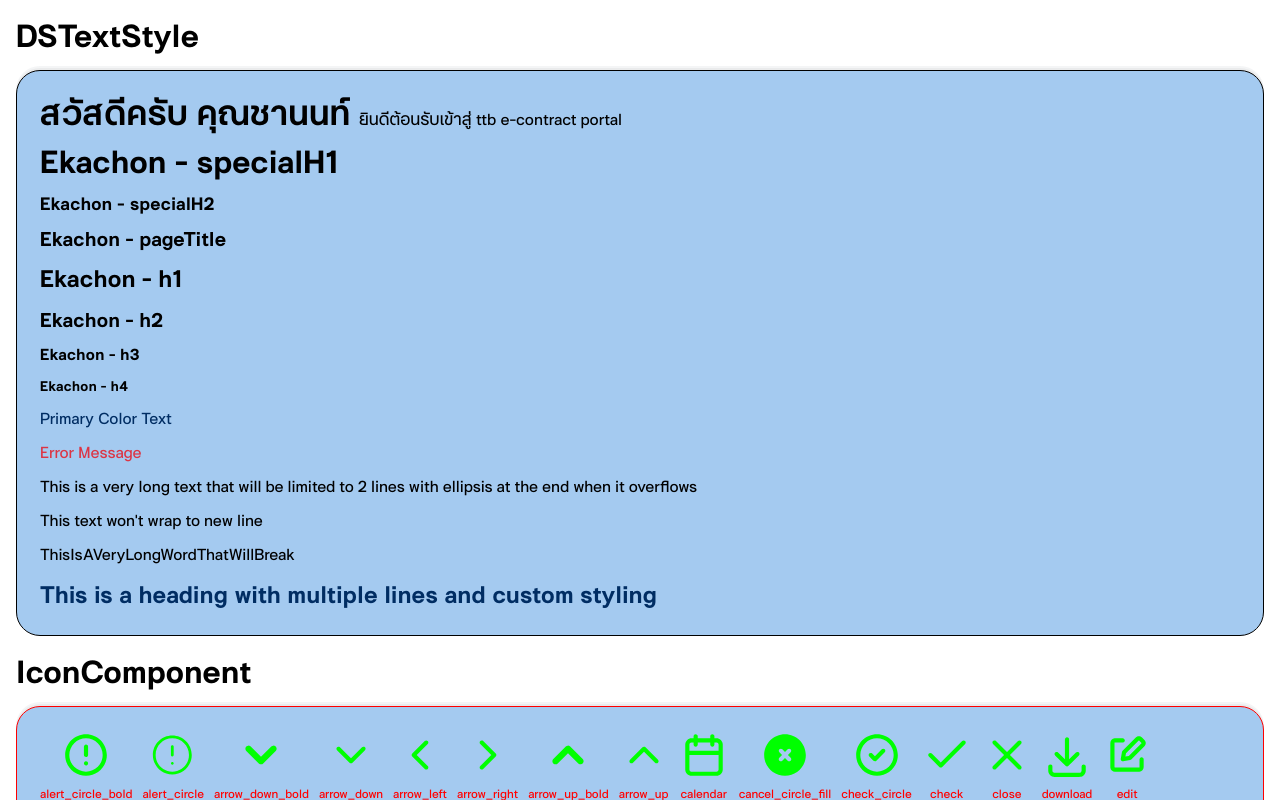
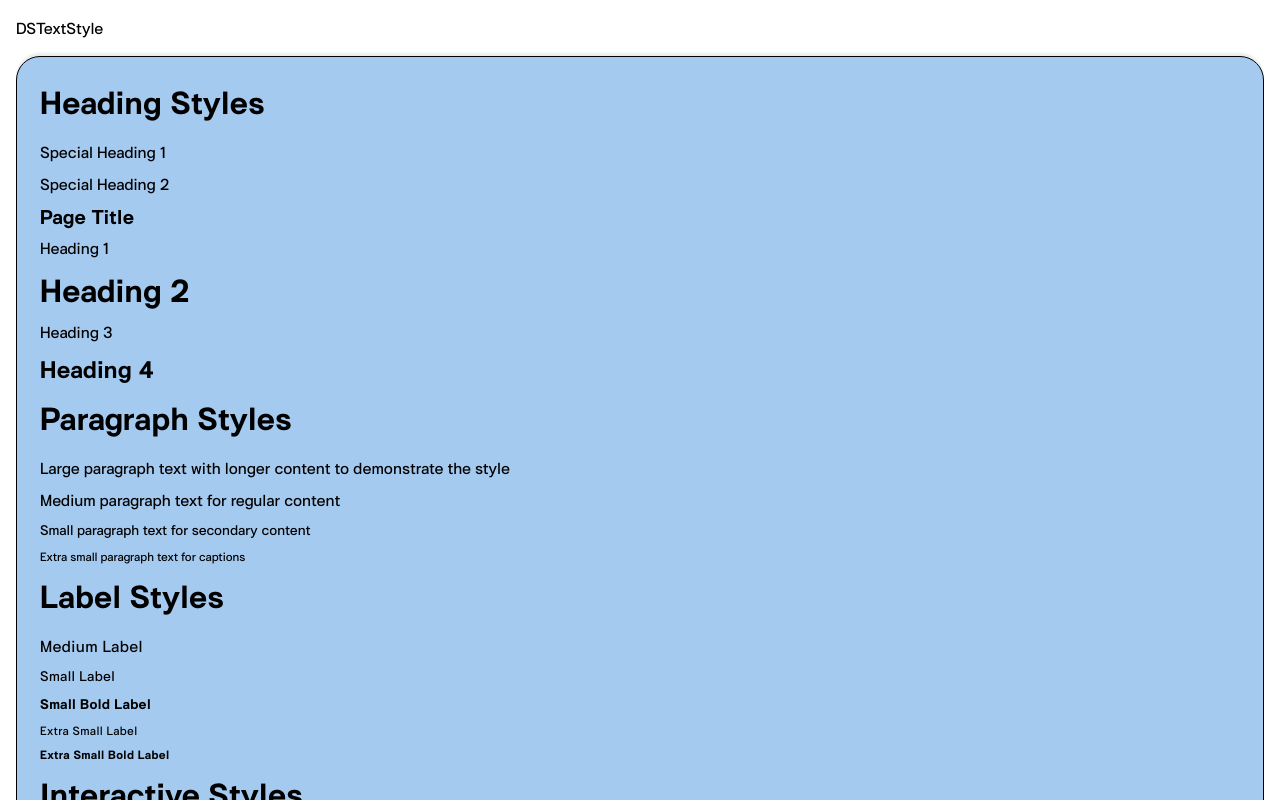
Before and after one commit to bussakorn033/test-next-zustand, a Next.js app: page / in a window 1280 px wide. Shown: the top 800 px of the page. Built offline with nearby package versions, Linux system fonts and the light colour scheme.

Commit message:
feat: enhance text styling components with new variants and improved props

```diff
--- a/app/globals.css
+++ b/app/globals.css
@@ -2,10 +2,10 @@
 
 /* Regular */
 @font-face {
-  font-family: 'Ekachon';
-  src: url('/fonts/Ekachon/Ekachon-Regular.woff2') format('woff2'),
-       url('/fonts/Ekachon/Ekachon-Regular.woff') format('woff'),
-       url('/fonts/Ekachon/Ekachon-Regular.ttf') format('truetype');
+  font-family: "Ekachon";
+  src: url("/fonts/Ekachon/Ekachon-Regular.woff2") format("woff2"),
+    url("/fonts/Ekachon/Ekachon-Regular.woff") format("woff"),
+    url("/fonts/Ekachon/Ekachon-Regular.ttf") format("truetype");
   font-weight: 400;
   font-style: normal;
   font-display: swap;
@@ -13,10 +13,10 @@
 
 /* Regular Italic */
 @font-face {
-  font-family: 'Ekachon';
-  src: url('/fonts/Ekachon/Ekachon-Italic.woff2') format('woff2'),
-       url('/fonts/Ekachon/Ekachon-Italic.woff') format('woff'),
-       url('/fonts/Ekachon/Ekachon-Italic.ttf') format('truetype');
+  font-family: "Ekachon";
+  src: url("/fonts/Ekachon/Ekachon-Italic.woff2") format("woff2"),
+    url("/fonts/Ekachon/Ekachon-Italic.woff") format("woff"),
+    url("/fonts/Ekachon/Ekachon-Italic.ttf") format("truetype");
   font-weight: 400;
   font-style: italic;
   font-display: swap;
@@ -24,10 +24,10 @@
 
 /* Extra Light */
 @font-face {
-  font-family: 'Ekachon';
-  src: url('/fonts/Ekachon/Ekachon-ExtraLight.woff2') format('woff2'),
-       url('/fonts/Ekachon/Ekachon-ExtraLight.woff') format('woff'),
-       url('/fonts/Ekachon/Ekachon-ExtraLight.ttf') format('truetype');
+  font-family: "Ekachon";
+  src: url("/fonts/Ekachon/Ekachon-ExtraLight.woff2") format("woff2"),
+    url("/fonts/Ekachon/Ekachon-ExtraLight.woff") format("woff"),
+    url("/fonts/Ekachon/Ekachon-ExtraLight.ttf") format("truetype");
   font-weight: 200;
   font-style: normal;
   font-display: swap;
@@ -35,10 +35,10 @@
 
 /* Extra Light Italic */
 @font-face {
-  font-family: 'Ekachon';
-  src: url('/fonts/Ekachon/Ekachon-ExtraLightItalic.woff2') format('woff2'),
-       url('/fonts/Ekachon/Ekachon-ExtraLightItalic.woff') format('woff'),
-       url('/fonts/Ekachon/Ekachon-ExtraLightItalic.ttf') format('truetype');
+  font-family: "Ekachon";
+  src: url("/fonts/Ekachon/Ekachon-ExtraLightItalic.woff2") format("woff2"),
+    url("/fonts/Ekachon/Ekachon-ExtraLightItalic.woff") format("woff"),
+    url("/fonts/Ekachon/Ekachon-ExtraLightItalic.ttf") format("truetype");
   font-weight: 200;
   font-style: italic;
   font-display: swap;
@@ -46,10 +46,10 @@
 
 /* Light */
 @font-face {
-  font-family: 'Ekachon';
-  src: url('/fonts/Ekachon/Ekachon-Light.woff2') format('woff2'),
-       url('/fonts/Ekachon/Ekachon-Light.woff') format('woff'),
-       url('/fonts/Ekachon/Ekachon-Light.ttf') format('truetype');
+  font-family: "Ekachon";
+  src: url("/fonts/Ekachon/Ekachon-Light.woff2") format("woff2"),
+    url("/fonts/Ekachon/Ekachon-Light.woff") format("woff"),
+    url("/fonts/Ekachon/Ekachon-Light.ttf") format("truetype");
   font-weight: 300;
   font-style: normal;
   font-display: swap;
@@ -57,10 +57,10 @@
 
 /* Light Italic */
 @font-face {
-  font-family: 'Ekachon';
-  src: url('/fonts/Ekachon/Ekachon-LightItalic.woff2') format('woff2'),
-       url('/fonts/Ekachon/Ekachon-LightItalic.woff') format('woff'),
-       url('/fonts/Ekachon/Ekachon-LightItalic.ttf') format('truetype');
+  font-family: "Ekachon";
+  src: url("/fonts/Ekachon/Ekachon-LightItalic.woff2") format("woff2"),
+    url("/fonts/Ekachon/Ekachon-LightItalic.woff") format("woff"),
+    url("/fonts/Ekachon/Ekachon-LightItalic.ttf") format("truetype");
   font-weight: 300;
   font-style: italic;
   font-display: swap;
@@ -68,10 +68,10 @@
 
 /* Medium */
 @font-face {
-  font-family: 'Ekachon';
-  src: url('/fonts/Ekachon/Ekachon-Medium.woff2') format('woff2'),
-       url('/fonts/Ekachon/Ekachon-Medium.woff') format('woff'),
-       url('/fonts/Ekachon/Ekachon-Medium.ttf') format('truetype');
+  font-family: "Ekachon";
+  src: url("/fonts/Ekachon/Ekachon-Medium.woff2") format("woff2"),
+    url("/fonts/Ekachon/Ekachon-Medium.woff") format("woff"),
+    url("/fonts/Ekachon/Ekachon-Medium.ttf") format("truetype");
   font-weight: 500;
   font-style: normal;
   font-display: swap;
@@ -79,10 +79,10 @@
 
 /* Bold */
 @font-face {
-  font-family: 'Ekachon';
-  src: url('/fonts/Ekachon/Ekachon-Bold.woff2') format('woff2'),
-       url('/fonts/Ekachon/Ekachon-Bold.woff') format('woff'),
-       url('/fonts/Ekachon/Ekachon-Bold.ttf') format('truetype');
+  font-family: "Ekachon";
+  src: url("/fonts/Ekachon/Ekachon-Bold.woff2") format("woff2"),
+    url("/fonts/Ekachon/Ekachon-Bold.woff") format("woff"),
+    url("/fonts/Ekachon/Ekachon-Bold.ttf") format("truetype");
   font-weight: 700;
   font-style: normal;
   font-display: swap;
@@ -90,55 +90,146 @@
 
 /* Bold Italic */
 @font-face {
-  font-family: 'Ekachon';
-  src: url('/fonts/Ekachon/Ekachon-BoldItalic.woff2') format('woff2'),
-       url('/fonts/Ekachon/Ekachon-BoldItalic.woff') format('woff'),
-       url('/fonts/Ekachon/Ekachon-BoldItalic.ttf') format('truetype');
+  font-family: "Ekachon";
+  src: url("/fonts/Ekachon/Ekachon-BoldItalic.woff2") format("woff2"),
+    url("/fonts/Ekachon/Ekachon-BoldItalic.woff") format("woff"),
+    url("/fonts/Ekachon/Ekachon-BoldItalic.ttf") format("truetype");
   font-weight: 700;
   font-style: italic;
   font-display: swap;
 }
 
 :root {
-  /* Colors */
-  --color-primary: #002D63;
-  --color-secondary: #5B6A83;
-  --color-success: #28A745;
-  --color-danger: #DC3545;
-  --color-warning: #FFC107;
-  --color-info: #17A2B8;
+  /* Base Colors */
+  --color-neutral-dark: #002d63; /* Primary dark blue */
+  --color-neutral-light: #ffffff; /* Primary white */
+  --color-neutral-grey: #5b6a83; /* Secondary text */
+  --color-neutral-grey-light: #7d8999; /* Tertiary text */
+  --color-neutral-grey-lighter: #b0bccb; /* Quaternary text */
 
-  /* Font Sizes */
-  --font-size-heading-1-large: 32px;
-  --font-size-heading-1: 24px;
-  --font-size-heading-2: 20px;
-  --font-size-heading-2-small: 18px;
-  --font-size-base: 16px;
-  --font-size-small: 14px;
-  --font-size-xsmall: 12px;
+  /* Brand Colors */
+  --color-primary: #002d63; /* Primary brand color */
+  --color-secondary: #5b6a83; /* Secondary brand color */
+  --color-accent: #0050f0; /* Accent color */
+
+  /* Status Colors */
+  --color-success: #28a745; /* Success green */
+  --color-danger: #dc3545; /* Error red */
+  --color-warning: #ffc107; /* Warning yellow */
+  --color-info: #17a2b8; /* Info blue */
+
+  /* Text Colors */
+  --text-primary-dark: var(--color-neutral-dark);
+  --text-primary-light: var(--color-neutral-light);
+  --text-secondary: var(--color-neutral-grey);
+  --text-tertiary: var(--color-neutral-grey-light);
+  --text-quaternary: var(--color-neutral-grey-lighter);
+  --text-accent: var(--color-accent);
+  --text-error: #da2110;
+
+  /* Component Colors */
+  --component-light: var(--color-neutral-dark);
+  --component-primary: var(--color-neutral-light);
+  --component-ghost: #f68b1f;
+
+  /* Additional Status Colors */
+  --green-700: #388e3c;
+  --red-700: #d32f2f;
+  --warning-strong: #feae00;
+
+  /* Legacy Colors - Consider deprecating */
+  /* --Colors-DataDisplay-Text-Text-Primary-Dark: var(--color-neutral-dark);
+  --Colors-DataEntry-Text-Text-Primary-Dark: var(--color-neutral-dark);
+  --Colors-DataEntry-Text-Text-Secondary: var(--text-secondary);
+  --Colors-DataEntry-Text-Text-Quaternary: var(--text-quaternary);
+  --Colors-Accent-Icon-Icon-Strong: var(--color-accent);
+  --Colors-Accent-Text-Text-Strong: var(--color-accent);
+  --PageLight-TextDefault: var(--color-neutral-dark);
+  --PageLight-Desc: var(--color-neutral-grey-light); */
 
   /* Font Weights */
   --font-weight-extralight: 200;
   --font-weight-light: 300;
   --font-weight-regular: 400;
   --font-weight-medium: 500;
+  --font-weight-semibold: 600;
   --font-weight-bold: 700;
+  --font-weight-extrabold: 800;
+
+  /* Font Sizes */
+  --font-size-60: 60px;
+  --font-size-58: 58px;
+  --font-size-56: 56px;
+  --font-size-54: 54px;
+  --font-size-52: 52px;
+  --font-size-50: 50px;
+  --font-size-48: 48px;
+  --font-size-46: 46px;
+  --font-size-44: 44px;
+  --font-size-42: 42px;
+  --font-size-40: 40px;
+  --font-size-38: 38px;
+  --font-size-36: 36px;
+  --font-size-34: 34px;
+  --font-size-32: 32px;
+  --font-size-30: 30px;
+  --font-size-28: 28px;
+  --font-size-26: 26px;
+  --font-size-24: 24px;
+  --font-size-22: 22px;
+  --font-size-20: 20px;
+  --font-size-18: 18px;
+  --font-size-16: 16px;
+  --font-size-14: 14px;
+  --font-size-12: 12px;
+  --font-size-10: 10px;
+  --font-size-8: 8px;
+  --font-size-6: 6px;
+  --font-size-4: 4px;
+  --font-size-2: 2px;
+  --font-size-0: 0px;
+  --font-size-base: 16px;
 
   /* Line Heights */
+  --line-height-60: 60px;
+  --line-height-58: 58px;
+  --line-height-56: 56px;
+  --line-height-54: 54px;
+  --line-height-52: 52px;
+  --line-height-50: 50px;
+  --line-height-48: 48px;
+  --line-height-46: 46px;
+  --line-height-44: 44px;
+  --line-height-42: 42px;
+  --line-height-40: 40px;
+  --line-height-38: 38px;
   --line-height-36: 36px;
+  --line-height-34: 34px;
   --line-height-32: 32px;
+  --line-height-30: 30px;
+  --line-height-28: 28px;
   --line-height-26: 26px;
   --line-height-24: 24px;
+  --line-height-22: 22px;
   --line-height-20: 20px;
   --line-height-18: 18px;
   --line-height-16: 16px;
+  --line-height-14: 14px;
+  --line-height-12: 12px;
+  --line-height-10: 10px;
+  --line-height-8: 8px;
+  --line-height-6: 6px;
+  --line-height-4: 4px;
+  --line-height-2: 2px;
+  --line-height-0: 0px;
+  --line-height-base: normal;
 
   /* Letter Spacing */
   --letter-spacing-wide: 0.4px;
   --letter-spacing-normal: normal;
 
   /* Font Family */
-  --font-family-primary: 'Ekachon', system-ui, sans-serif;
+  --font-family-primary: "Ekachon", system-ui, sans-serif;
 }
 
 /* Apply font family globally */
--- a/app/page.tsx
+++ b/app/page.tsx
@@ -46,52 +46,139 @@ export default function Home() {
           fullWidth
         >
           <>
-            <DSTextStyle variant="specialH1">
-              สวัสดีครับ คุณชานนท์{" "}
-              <DSTextStyle variant="span">
-                ยินดีต้อนรับเข้าสู่ ttb e-contract portal
+            {/* Headings */}
+            <DSBox direction="column" gap={16}>
+              <DSTextStyle variant="h2">Heading Styles</DSTextStyle>
+              <DSBox direction="column" gap={8}>
+                <DSTextStyle variant="specialH1">Special Heading 1</DSTextStyle>
+                <DSTextStyle variant="specialH2">Special Heading 2</DSTextStyle>
+                <DSTextStyle variant="pageTitle">Page Title</DSTextStyle>
+                <DSTextStyle variant="h1">Heading 1</DSTextStyle>
+                <DSTextStyle variant="h2">Heading 2</DSTextStyle>
+                <DSTextStyle variant="h3">Heading 3</DSTextStyle>
+                <DSTextStyle variant="h4">Heading 4</DSTextStyle>
+              </DSBox>
+            </DSBox>
+
+            {/* Paragraphs */}
+            <DSBox direction="column" gap={16}>
+              <DSTextStyle variant="h2">Paragraph Styles</DSTextStyle>
+              <DSBox direction="column" gap={8}>
+                <DSTextStyle variant="paragraphBig">
+                  Large paragraph text with longer content to demonstrate the
+                  style
                 </DSTextStyle>
+                <DSTextStyle variant="paragraphMedium">
+                  Medium paragraph text for regular content
+                </DSTextStyle>
+                <DSTextStyle variant="paragraphSmall">
+                  Small paragraph text for secondary content
+                </DSTextStyle>
+                <DSTextStyle variant="paragraphXSmall">
+                  Extra small paragraph text for captions
+                </DSTextStyle>
+              </DSBox>
+            </DSBox>
+
+            {/* Labels */}
+            <DSBox direction="column" gap={16}>
+              <DSTextStyle variant="h2">Label Styles</DSTextStyle>
+              <DSBox direction="column" gap={8}>
+                <DSTextStyle variant="labelMedium">Medium Label</DSTextStyle>
+                <DSTextStyle variant="labelSmall">Small Label</DSTextStyle>
+                <DSTextStyle variant="labelSmallBold">
+                  Small Bold Label
+                </DSTextStyle>
+                <DSTextStyle variant="labelXSmall">
+                  Extra Small Label
+                </DSTextStyle>
+                <DSTextStyle variant="labelXSmallBold">
+                  Extra Small Bold Label
+                </DSTextStyle>
+              </DSBox>
+            </DSBox>
+
+            {/* Interactive Elements */}
+            <DSBox direction="column" gap={16}>
+              <DSTextStyle variant="h2">Interactive Styles</DSTextStyle>
+              <DSBox direction="column" gap={8}>
+                <DSTextStyle variant="buttonBig">Large Button Text</DSTextStyle>
+                <DSTextStyle variant="buttonMedium">
+                  Medium Button Text
+                </DSTextStyle>
+                <DSTextStyle variant="buttonSmall">
+                  Small Button Text
+                </DSTextStyle>
+                <DSTextStyle variant="clickableLabel">
+                  Clickable Label
+                </DSTextStyle>
+              </DSBox>
+            </DSBox>
+
+            {/* Text Colors */}
+            <DSBox direction="column" gap={16}>
+              <DSTextStyle variant="h2">Text Colors</DSTextStyle>
+              <DSBox direction="column" gap={8}>
+                <DSTextStyle color="text-primary-dark">
+                  Primary Dark Text
+                </DSTextStyle>
+                <DSTextStyle color="color-primary">
+                  Primary Brand Color
+                </DSTextStyle>
+                <DSTextStyle color="color-secondary">
+                  Secondary Text
+                </DSTextStyle>
+                <DSTextStyle color="color-success">Success Message</DSTextStyle>
+                <DSTextStyle color="color-danger">Error Message</DSTextStyle>
+                <DSTextStyle color="color-warning">Warning Message</DSTextStyle>
+              </DSBox>
+            </DSBox>
+
+            {/* Text Formatting */}
+            <DSBox direction="column" gap={16}>
+              <DSTextStyle variant="h2">Text Formatting</DSTextStyle>
+              <DSBox direction="column" gap={8}>
+                {/* Line Limiting */}
+                <DSTextStyle limitLine={2} style={{width: "300px"}}>
+                  This is a very long text that will be limited to 2 lines. It
+                  demonstrates text truncation with ellipsis when content
+                  overflows the specified number of lines.
                 </DSTextStyle>
 
-            <DSTextStyle variant="specialH1">Ekachon - specialH1</DSTextStyle>
-            <DSTextStyle variant="specialH2">Ekachon - specialH2</DSTextStyle>
-            <DSTextStyle variant="pageTitle">Ekachon - pageTitle</DSTextStyle>
-            <DSTextStyle variant="h1">Ekachon - h1</DSTextStyle>
-            <DSTextStyle variant="h2">Ekachon - h2</DSTextStyle>
-            <DSTextStyle variant="h3">Ekachon - h3</DSTextStyle>
-            <DSTextStyle variant="h4">Ekachon - h4</DSTextStyle>
-
-            {/* Color examples */}
-            <DSTextStyle color="color-primary">Primary Color Text</DSTextStyle>
-            <DSTextStyle color="color-danger">Error Message</DSTextStyle>
-
-            {/* Line limit examples */}
-            <DSTextStyle limitLine={2} style={{width: "200px"}}>
-              This is a very long text that will be limited to 2 lines with
-              ellipsis at the end when it overflows
+                {/* White Space Handling */}
+                <DSTextStyle whiteSpace="nowrap" style={{width: "300px"}}>
+                  This text won't wrap to a new line even if it's very long
                 </DSTextStyle>
 
-            {/* White space examples */}
-            <DSTextStyle whiteSpace="nowrap">
-              This text won't wrap to new line
+                {/* Word Breaking */}
+                <DSTextStyle wordBreak="break-all" style={{width: "300px"}}>
+                  This is a very long word that will break at any point
                 </DSTextStyle>
 
-            {/* Word break examples */}
-            <DSTextStyle wordBreak="break-all" style={{width: "150px"}}>
-              ThisIsAVeryLongWordThatWillBreak
+                {/* Text Alignment */}
+                <DSBox direction="column" gap={4}>
+                  <DSTextStyle textAlign="left">Left aligned text</DSTextStyle>
+                  <DSTextStyle textAlign="center">
+                    Center aligned text
                   </DSTextStyle>
+                  <DSTextStyle textAlign="right">
+                    Right aligned text
+                  </DSTextStyle>
+                </DSBox>
+              </DSBox>
+            </DSBox>
 
-            {/* Combined examples */}
-            <DSTextStyle
-              variant="h1"
-              color="color-primary"
-              limitLine={3}
-              whiteSpace="pre-line"
-              wordBreak="break-word"
-              style={{maxWidth: "300px"}}
-            >
-              This is a heading with multiple lines and custom styling
+            {/* Nested Text */}
+            <DSBox direction="column" gap={16}>
+              <DSTextStyle variant="h2">Nested Text Example</DSTextStyle>
+              <DSTextStyle variant="h2">
+                Main Heading with{" "}
+                <DSTextStyle color="color-accent">
+                  inline accent text
+                </DSTextStyle>{" "}
+                and continuation
               </DSTextStyle>
+            </DSBox>
           </>
         </DSBox>
       </>
--- a/components/TextStyle/TextStyle.styled.tsx
+++ b/components/TextStyle/TextStyle.styled.tsx
@@ -9,96 +9,181 @@ const textStyleMixin = (
   fontSize: string,
   fontWeight: string,
   lineHeight: string,
-  letterSpacing: string
+  letterSpacing: string,
+  textTransform?: string,
+  fontFamily?: string
 ) => css`
-  font-family: var(--font-family-primary);
-  font-size: ${fontSize};
-  font-weight: ${fontWeight};
-  line-height: ${lineHeight};
-  letter-spacing: ${letterSpacing};
+  font-family: ${fontFamily ? fontFamily : "var(--font-family-primary)"};
+  font-size: var(${fontSize});
+  font-weight: var(${fontWeight});
+  line-height: var(${lineHeight});
+  letter-spacing: var(${letterSpacing});
   color: var(--text-color, currentColor);
+  text-transform: ${textTransform};
 `;
 
 export const TextStyle = styled.p<TextStyleProps>`
   ${({variant}) => {
     switch (variant) {
-      case "specialH1":
-        return textStyleMixin(
-          `var(--font-size-heading-1-large)`,
-          `var(--font-weight-bold)`,
-          "38px",
-          `var(--letter-spacing-wide)`
-        );
-
-      case "specialH2":
-        return textStyleMixin(
-          `var(--font-size-heading-2-small)`,
-          `var(--font-weight-bold)`,
-          `var(--line-height-26)`,
-          `var(--letter-spacing-wide)`
-        );
-
-      case "pageTitle":
-        return textStyleMixin(
-          `var(--font-size-heading-2)`,
-          `var(--font-weight-bold)`,
-          `var(--line-height-24)`,
-          `var(--letter-spacing-wide)`
-        );
-
-      case "h1":
-        return textStyleMixin(
-          `var(--font-size-heading-1)`,
-          `var(--font-weight-bold)`,
-          `var(--line-height-36)`,
-          `var(--letter-spacing-wide)`
-        );
-
+      // Desktop Headings
       case "h2":
         return textStyleMixin(
-          `var(--font-size-heading-2)`,
-          `var(--font-weight-bold)`,
-          `var(--line-height-26)`,
-          `var(--letter-spacing-wide)`
-        );
-
-      case "h3":
-        return textStyleMixin(
-          `var(--font-size-base)`,
-          `var(--font-weight-bold)`,
-          `var(--line-height-24)`,
-          `var(--letter-spacing-wide)`
+          "--font-size-32",
+          "--font-weight-bold",
+          "--line-height-44",
+          "--letter-spacing-wide"
         );
 
       case "h4":
         return textStyleMixin(
-          `var(--font-size-small)`,
-          `var(--font-weight-bold)`,
-          `var(--line-height-20)`,
-          `var(--letter-spacing-wide)`
+          "--font-size-24",
+          "--font-weight-bold",
+          "--line-height-34",
+          "--letter-spacing-wide"
         );
 
-      case "paragraphBig":
+      case "h6":
         return textStyleMixin(
-          `var(--font-size-heading-2-small)`,
-          `var(--font-weight-regular)`,
-          `var(--line-height-24)`,
-          `var(--letter-spacing-normal)`
+          "--font-size-16",
+          "--font-weight-bold",
+          "--line-height-24",
+          "--letter-spacing-wide"
         );
 
+      // Paragraphs
       case "paragraphMedium":
         return textStyleMixin(
-          `var(--font-size-base)`,
-          `var(--font-weight-regular)`,
-          `var(--line-height-24)`,
-          `var(--letter-spacing-normal)`
+          "--font-size-16",
+          "--font-weight-regular",
+          "--line-height-24",
+          "--letter-spacing-normal"
         );
+
+      case "paragraphSmall":
+        return textStyleMixin(
+          "--font-size-14",
+          "--font-weight-regular",
+          "--line-height-20",
+          "--letter-spacing-normal"
+        );
+
+      case "paragraphXSmall":
+        return textStyleMixin(
+          "--font-size-12",
+          "--font-weight-regular",
+          "--line-height-16",
+          "--letter-spacing-normal"
+        );
+
+      // Labels
+      case "labelMedium":
+        return textStyleMixin(
+          "--font-size-16",
+          "--font-weight-regular",
+          "--line-height-24",
+          "--letter-spacing-wide"
+        );
+
+      case "labelSmall":
+        return textStyleMixin(
+          "--font-size-14",
+          "--font-weight-regular",
+          "--line-height-20",
+          "--letter-spacing-wide"
+        );
+
+      case "labelSmallBold":
+        return textStyleMixin(
+          "--font-size-14",
+          "--font-weight-bold",
+          "--line-height-20",
+          "--letter-spacing-wide"
+        );
+
+      case "labelXSmall":
+        return textStyleMixin(
+          "--font-size-12",
+          "--font-weight-regular",
+          "--line-height-16",
+          "--letter-spacing-wide"
+        );
+
+      case "labelXSmallBold":
+        return textStyleMixin(
+          "--font-size-12",
+          "--font-weight-bold",
+          "--line-height-16",
+          "--letter-spacing-wide"
+        );
+
+      // Values
+      case "valueSmall":
+        return textStyleMixin(
+          "--font-size-14",
+          "--font-weight-regular",
+          "--line-height-20",
+          "--letter-spacing-normal"
+        );
+
+      // Buttons
+      case "buttonMedium":
+        return textStyleMixin(
+          "--font-size-16",
+          "--font-weight-bold",
+          "--line-height-24",
+          "--letter-spacing-wide"
+        );
+
+      case "buttonBig":
+        return textStyleMixin(
+          "--font-size-20",
+          "--font-weight-bold",
+          "--line-height-32",
+          "--letter-spacing-wide"
+        );
+
+      // Special Cases
+      case "pageTitle":
+        return textStyleMixin(
+          "--font-size-20",
+          "--font-weight-bold",
+          "--line-height-24",
+          "--letter-spacing-wide"
+        );
+
+      case "allCapSmall":
+        return textStyleMixin(
+          "--font-size-12",
+          "--font-weight-regular",
+          "--line-height-16",
+          "--letter-spacing-wide",
+          "uppercase"
+        );
+
+      // Mobile Specific
+      case "mobileH4":
+        return textStyleMixin(
+          "--font-size-14",
+          "--font-weight-bold",
+          "--line-height-20",
+          "--letter-spacing-wide"
+        );
+
+      case "mobileLabelSmallBold":
+        return textStyleMixin(
+          "--font-size-14",
+          "--font-weight-bold",
+          "--line-height-24",
+          "--letter-spacing-wide"
+        );
+
+      // Default style
       default:
         return textStyleMixin(
-          `var(--font-size-base)`,
-          `var(--font-weight-regular)`,
-          `var(--line-height-24)`,
-          `var(--letter-spacing-normal)`
+          "--font-size-16",
+          "--font-weight-regular",
+          "--line-height-24",
+          "--letter-spacing-normal"
         );
     }
   }}
--- a/components/TextStyle/TextStyle.tsx
+++ b/components/TextStyle/TextStyle.tsx
@@ -21,8 +21,7 @@ export const DSTextStyle = forwardRef<
       limitLine,
       whiteSpace,
       wordBreak,
-      style,
-      ...rest
+      textAlign,
     }: DSTextStyleProps,
     ref
   ) => {
@@ -69,12 +68,11 @@ export const DSTextStyle = forwardRef<
         limitLine={limitLine}
         whiteSpace={whiteSpace}
         wordBreak={wordBreak}
+        textAlign={textAlign}
         style={
           {
             "--text-color": color && `var(--${color})`,
             "--ds-text-style-limit-line": limitLine,
-            whiteSpace: whiteSpace,
-            wordBreak: wordBreak,
           } as React.CSSProperties
         }
       >
```
Also changed, not shown: components/TextStyle/TextStyle.types.ts (+65 -63 lines). Lines whose indentation alone changed are shown as unchanged.
